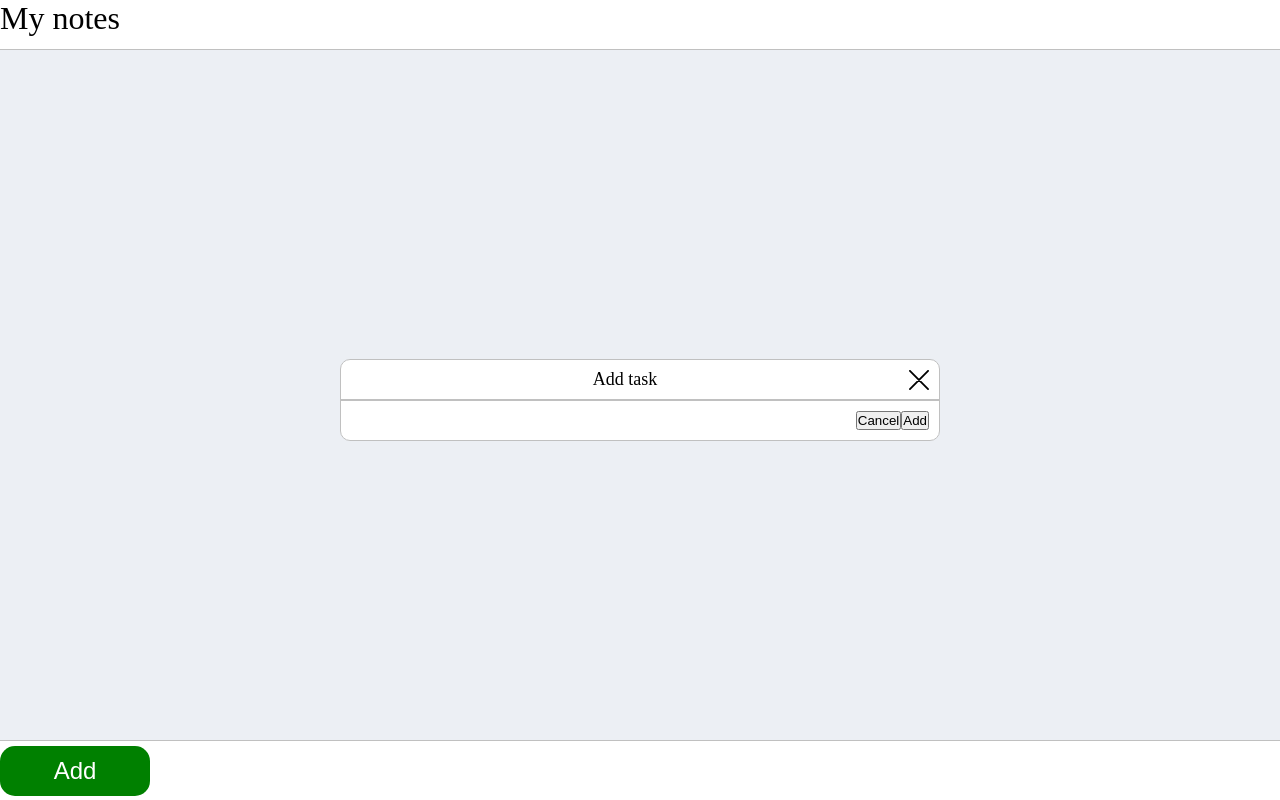
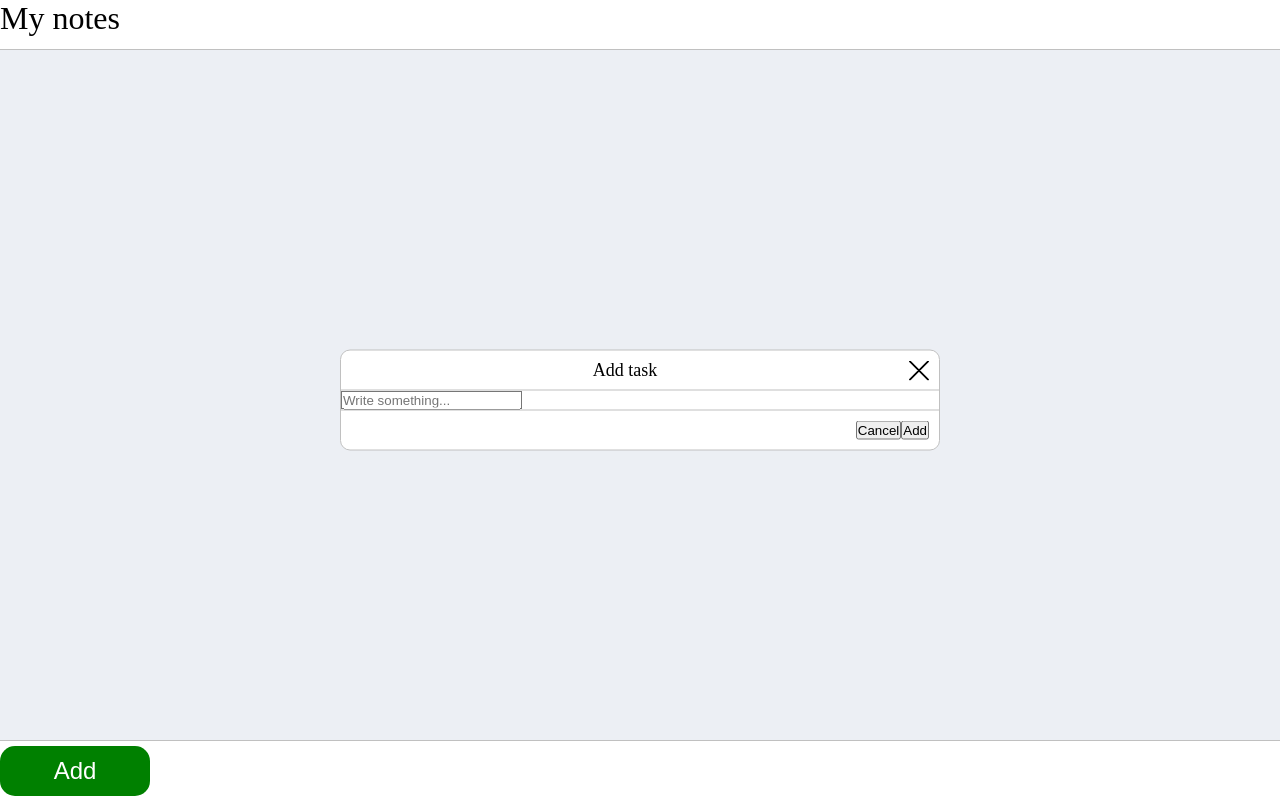
Before and after one commit to StepanNikolaev10/my-notes-v2, a React (Vite) app in the folder client/: page / in a window 1280 px wide. Both pictures are taken after a click on the button "Add". Built offline with nearby package versions, Linux system fonts and the light colour scheme.

Commit message:
feat: add new functionality in TaskAddModal and its parent component for adding new task inside modal window

```diff
--- a/client/src/components/TaskListPage/Containers/ModalContainer/ModalContainer.jsx
+++ b/client/src/components/TaskListPage/Containers/ModalContainer/ModalContainer.jsx
@@ -1,7 +1,7 @@
 import TaskAddModal from '../TaskAddModal/TaskAddModal';
 import styles from './ModalContainer.module.scss';
 
-const ModalContainer = ({ isOpen, onClose }) => {
+const ModalContainer = ({ isOpen, onClose, onAddTask }) => {
 
   const rootStyles = [styles.modalContainer]
 
@@ -11,7 +11,7 @@ const ModalContainer = ({ isOpen, onClose }) => {
 
   return (
     <div className={rootStyles.join(' ')}>
-      {isOpen === 'TaskAddModal' && <TaskAddModal onClose={onClose}/>}
+      {isOpen === 'TaskAddModal' && <TaskAddModal onClose={onClose} onAddTask={onAddTask}/>}
     </div>
   )
 }
--- a/client/src/components/TaskListPage/Containers/TaskAddModal/TaskAddModal.jsx
+++ b/client/src/components/TaskListPage/Containers/TaskAddModal/TaskAddModal.jsx
@@ -1,20 +1,35 @@
+import { useState } from 'react';
 import CloseModalBtn from '../../UI/CloseModalBtn/CloseModalBtn';
 import ConfirmModalBtn from '../../UI/ConfirmModalBtn/ConfirmModalBtn';
 import ModalFooter from '../../UI/ModalFooter/ModalFooter';
 import ModalHeader from '../../UI/ModalHeader/ModalHeader';
 import styles from './TaskAddModal.module.scss';
 
-const TaskAddModal = ({ onClose }) => {
+const TaskAddModal = ({ onClose, onAddTask }) => {
+  const [text, setText] = useState('');
+
+  const addNewTask = (e) => {
+    e.preventDefault();
+    onAddTask(text)
+    setText('')
+  }
+
   return (
-    <div className={styles.taskAddModal}>
+    <form className={styles.taskAddModal}>
       <ModalHeader title={'Add task'} onClose={onClose}/>
       <div className={styles.content}>
+        <input
+            value={text}
+            onChange={e => setText(e.target.value)}
+            type="text"
+            placeholder="Write something..."
+        />
       </div>
       <ModalFooter>
-        <CloseModalBtn onClick={onClose}>Cancel</CloseModalBtn>
-        <ConfirmModalBtn>Add</ConfirmModalBtn>
+        <CloseModalBtn onClick={onClose} type='button'>Cancel</CloseModalBtn>
+        <ConfirmModalBtn onClick={addNewTask} type='submit'>Add</ConfirmModalBtn>
       </ModalFooter>
-    </div>
+    </form>
   )
 }
 export default TaskAddModal;
--- a/client/src/pages/TaskListPage/TaskListPage.jsx
+++ b/client/src/pages/TaskListPage/TaskListPage.jsx
@@ -12,15 +12,17 @@ const TaskListPage = () => {
     const saved = localStorage.getItem('taskListData');
     return saved ? JSON.parse(saved) : [];
   });
+  const [activeModal, setActiveModal] = useState(null);
 
   // хук обновляет localStorage если состояние tasks изменилось.
   useEffect(() => {
     localStorage.setItem('taskListData', JSON.stringify(tasks));
   }, [tasks]);
 
-  const addTask = () => {
-    const newTask = {id: uuidv4(), index: tasks.length+1, text: ''};
+  const addTask = (text) => {
+    const newTask = {id: uuidv4(), index: tasks.length+1, text: text};
     setTasks(prevTasks => [...prevTasks, newTask]);
+    setActiveModal(null);
   };
 
   const updateTaskText = (index, newText) => {
@@ -36,8 +38,6 @@ const TaskListPage = () => {
     )
   }
 
-  const [activeModal, setActiveModal] = useState(null);
-
   const openModal = (type) => {
     setActiveModal(type);
   };
@@ -52,6 +52,7 @@ const TaskListPage = () => {
       <ModalContainer
         isOpen={activeModal}
         onClose={() => setActiveModal(null)}
+        onAddTask={addTask}
       />
       <ActionsPanel
         onOpenModal={openModal}
@@ -60,4 +61,5 @@ const TaskListPage = () => {
   );
 
 }
+
 export default TaskListPage
```
